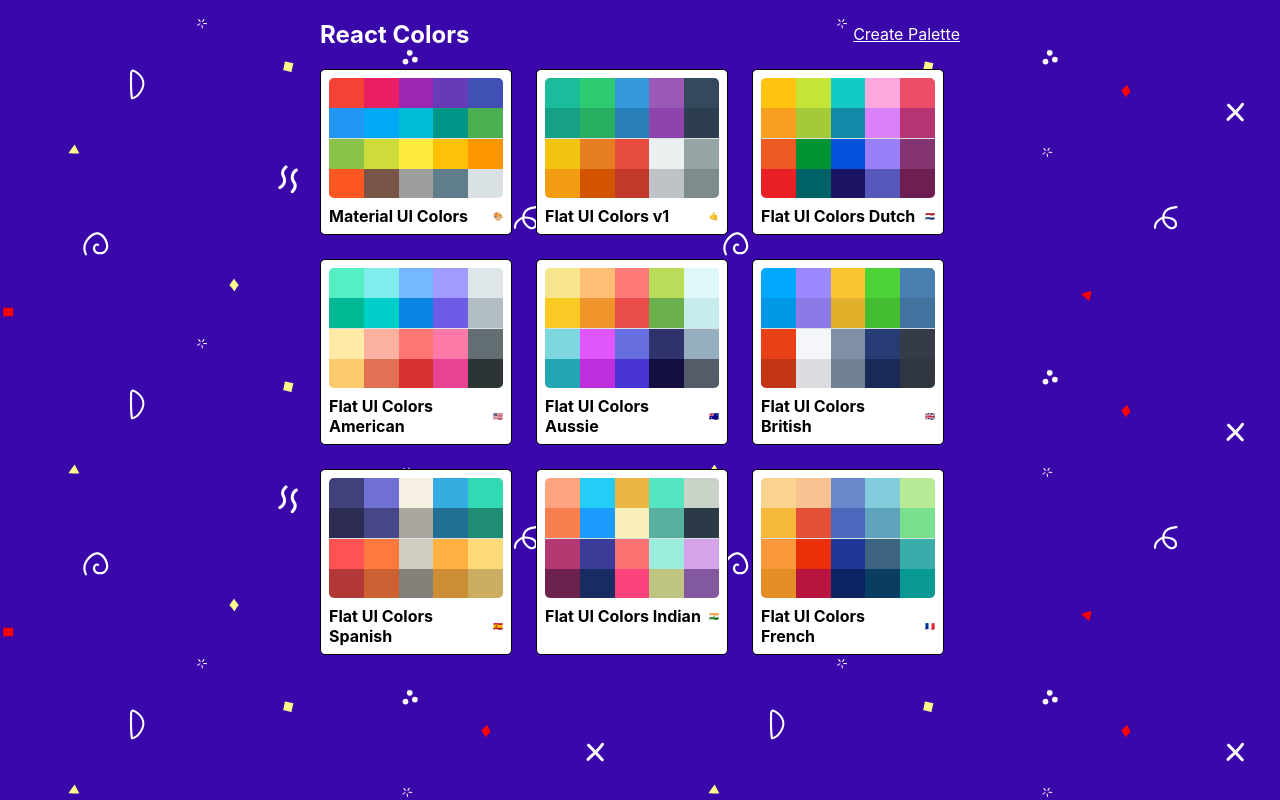
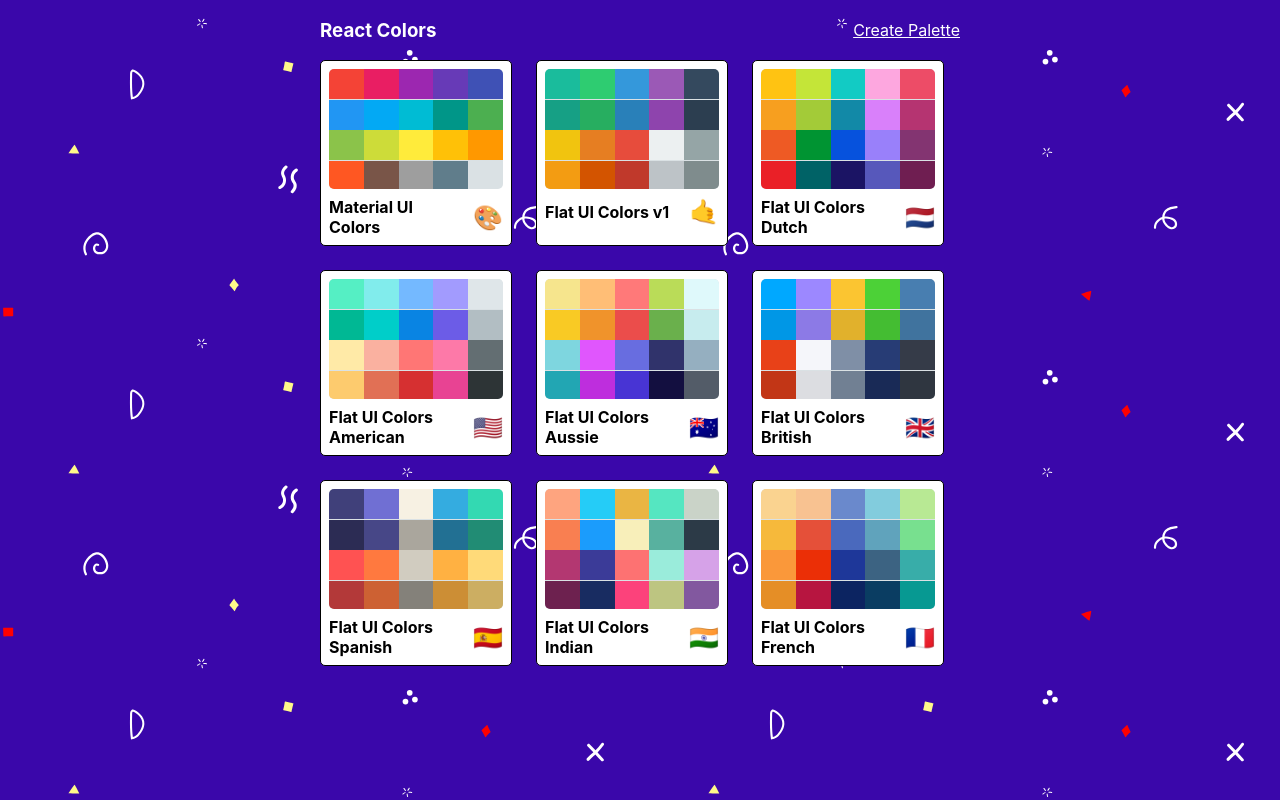
Before and after one commit to VKhudyakov25/colors-app, a React (Create React App) app: page / in a window 1280 px wide. Built offline with nearby package versions, Linux system fonts and the light colour scheme.

Commit message:
Cleaned up animation code

```diff
--- a/src/App.js
+++ b/src/App.js
@@ -7,7 +7,7 @@
 import { generatePalette } from './colorHelpers';
 import seedColors from './seedColors';
 import NewPaletteForm from './NewPaletteForm';
-import "./css/App.css";
+import Page from './Page';
 
 
 class App extends Component {
@@ -50,47 +50,47 @@
     return (
       <Route render={({location}) =>(
         <TransitionGroup>
-          <CSSTransition key={location.key} timeout={200} classNames="item">
+          <CSSTransition key={location.key} timeout={50000} classNames="page">
             <Switch location={location}>
               <Route exact path="/palette/new" render={(routeProps) =>
-                <div className="page">
+                <Page>
                   <NewPaletteForm
                     savePalette={this.savePalette}
                     palettes = {this.state.palettes}
                     {...routeProps}
                   />
-                </div>
+                </Page>
               } />
               <Route exact path="/" render={(routeProps) =>
-                <div className="page">
+                <Page>
                   <PaletteList
                     palettes={this.state.palettes}
                     deletePalette={this.deletePalette}
                     {...routeProps}
                   />
-                </div>
+                </Page>
               } />
               <Route exact path="/palette/:id" render={(routeProps) => (
-                <div className="page">
+                <Page>
                   <Palette
                     palette = {
                       generatePalette(this.findPalette(routeProps.match.params.id)
                       )}
                   />
-                </div>
+                </Page>
               )}/>
               <Route
                 exact
                 path="/palette/:paletteId/:colorId"
                 render={(routeProps) => (
-                  <div className="page">
+                  <Page>
                   <SinglePaletteColors
                     palette = {
                       generatePalette(this.findPalette(routeProps.match.params.paletteId)
                       )}
                     colorId={routeProps.match.params.colorId}
                     />
-                  </div>
+                  </Page>
                 )}/>
             </Switch>
           </CSSTransition >
--- /dev/null
+++ b/src/Page.js
@@ -0,0 +1,8 @@
+import React from 'react';
+import "./styles/Page.css";
+
+function Page({children}) {
+  return <section className="page">{children}</section>
+}
+
+export default Page;
--- a/src/PaletteList.js
+++ b/src/PaletteList.js
@@ -50,8 +50,8 @@
   }
 
   render() {
-    const { palettes, classes, deletePalette } = this.props;
-    const { open, deletingItem } = this.state;
+    const { palettes, classes } = this.props;
+    const { open } = this.state;
     return (
       <div className={classes.root}>
         <div className={classes.container}>
--- a/src/PaletteMetaForm.js
+++ b/src/PaletteMetaForm.js
@@ -45,7 +45,10 @@
       paletteName: this.state.newPaletteName,
       emoji: emoji.native
     }
-    this.props.handleSubmit(newPalette)
+    this.props.handleSubmit(newPalette);
+    this.setState({
+      open: ""
+    });
   }
 
   render(){
--- a/src/css/App.css
+++ /dev/null
@@ -1,5 +0,0 @@
-.page {
-  height: 100vh;
-  position: fixed;
-  width: 100%;
-}
--- a/src/styles/MiniPaletteStyles.js
+++ b/src/styles/MiniPaletteStyles.js
@@ -6,19 +6,19 @@
     padding: "0.5rem",
     position: "relative",
     overflow: "hidden",
-    "&:hover": {
-      cursor: "pointer"
-    },
+    cursor: "pointer",
     "&:hover svg": {
       opacity: "1"
     }
+
   },
   colors: {
     backgroundColor: "#dae1e4",
     height: "120px",
     width: "100%",
     borderRadius: "5px",
-    overflow: "hidden"
+    overflow: "hidden",
+
   },
   title: {
     display: "flex",
@@ -32,7 +32,7 @@
   },
   emoji: {
     marginLeft: '0.5rem',
-    fontSize: "0.5rem"
+    fontSize: "1.5rem"
 
   },
   miniColor: {
@@ -42,6 +42,8 @@
     margin: "0 auto",
     position: "relative",
     marginBottom: "-3.5px",
+    // lineHeight: "0"
+
   },
   deleteIcon: {
     color: "white",
@@ -54,6 +56,5 @@
     padding: "10px",
     zIndex: "10",
     opacity: "0",
-    transition: "all 0.3s ease-in-out"
   }
 }
--- /dev/null
+++ b/src/styles/Page.css
@@ -0,0 +1,17 @@
+.page {
+  height: 100vh;
+  position: fixed;
+  width: 100%;
+  top: 0;
+  transition: transform 5000s ease-in-out;
+}
+
+.page-enter {
+  transform: translateX(100%);
+}
+.page-enter-active {
+  transform: translateX(0);
+}
+.page-exit-active {
+  transform: translateX(-100%);
+}
```
